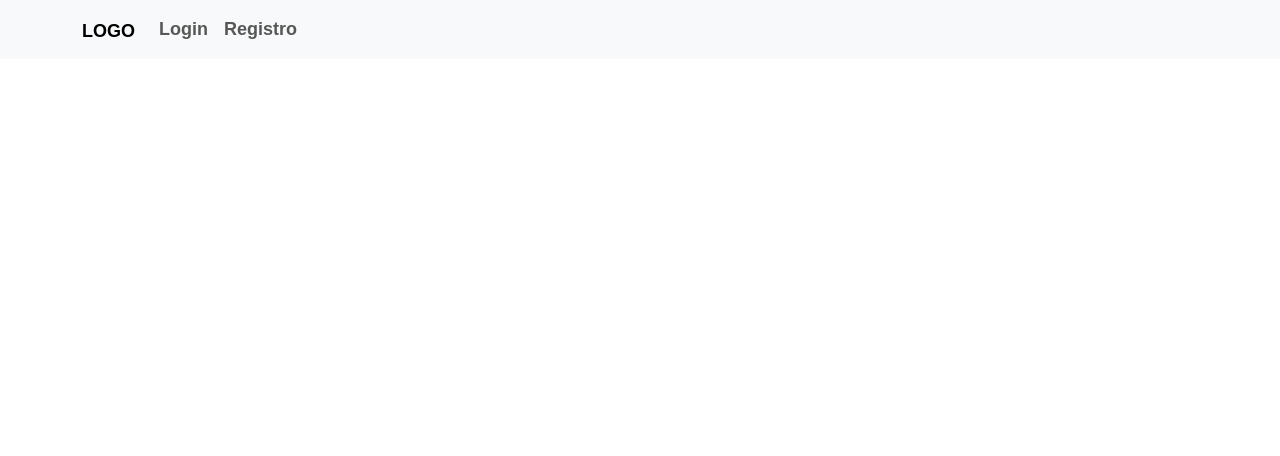
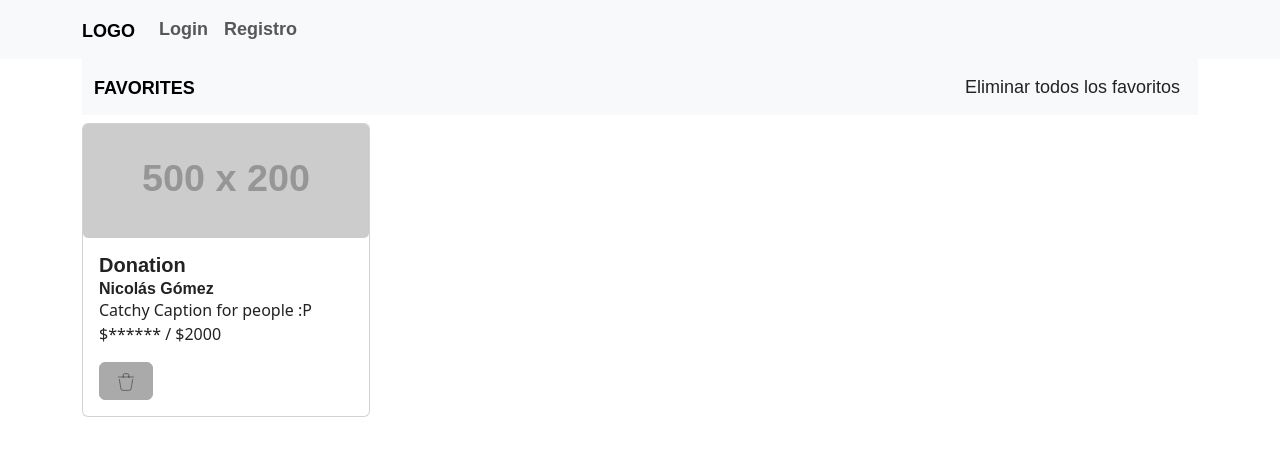
Before and after one commit to No-Country/C9-30-m-JavaReact, a React (Vite) app in the folder frontend/: page /favorites in a window 1280 px wide. Before the commit this address had no page. Shown: the top 456 px of the page. Built offline with nearby package versions, Linux system fonts and the light colour scheme; a web font is replaced by a local one.

Commit message:
add favorite pages

```diff
--- a/frontend/src/App.jsx
+++ b/frontend/src/App.jsx
@@ -2,7 +2,9 @@ import { Container } from "react-bootstrap";
 import { BrowserRouter, Route, Routes } from "react-router-dom";
 import AppNavbar from "./components/AppNavbar";
 import AuthProvider from "./context/AuthContext";
+import Favoritepag from "./context/FavoriteContext";
 import "./styles/App.scss";
+import Favorites from "./views/Favorites";
 import Home from "./views/Home";
 import Login from "./views/Login";
 import Perfil from "./views/Perfil";
@@ -11,6 +13,7 @@ import Registro from "./views/Registro";
 function App() {
   return (
     <div className="App">
+       <Favoritepag>
       <AuthProvider>
         <AppNavbar />
         <Container>
@@ -20,10 +23,12 @@ function App() {
               <Route path="/login" element={<Login />} />
               <Route path="/registro" element={<Registro />} />
               <Route path="/perfil" element={<Perfil />} />
+              <Route path="/favorites" element={<Favorites />} />
             </Routes>
           </BrowserRouter>
         </Container>
       </AuthProvider>
+      </Favoritepag>
     </div>
   );
 }
--- a/frontend/src/components/AppNavbar.jsx
+++ b/frontend/src/components/AppNavbar.jsx
@@ -19,7 +19,7 @@ const AppNavbar = () => {
             ) : (
               <>
                 <Nav.Link href="/perfil">Perfil</Nav.Link>
-                <Nav.Link href="/perfil">Favoritos</Nav.Link>
+                <Nav.Link href="/favorites">Favoritos</Nav.Link>
               </>
             )}
           </Nav>
--- /dev/null
+++ b/frontend/src/context/FavoriteContext.jsx
@@ -0,0 +1,42 @@
+import { createContext, useContext, useState } from "react";
+
+export const favoriteContext = createContext();
+
+export const useAuth = () => {
+    const context = useContext(favoriteContext);
+    if (!context) throw new Error("No auth provider");
+    return context;
+  };
+
+function Favoritepag({children}) {
+  const [favorites] = useState({
+    proyectname: "Donation",
+    pymesname: "Nicolás Gómez",
+    containertext: "Catchy Caption for people :P",
+    money: "$****** / $2000",
+  },
+  {
+    proyectname: "Donation",
+    pymesname: "Nicolás Gómez",
+    containertext: "Catchy Caption for people :P",
+    money: "$****** / $2000",
+  },
+  {
+    proyectname: "Donation",
+    pymesname: "Nicolás Gómez",
+    containertext: "Catchy Caption for people :P",
+    money: "$****** / $2000",
+  }
+   );
+
+  return (
+    <div className="Favoritepag">
+      <favoriteContext.Provider
+        value={{ favorites }}
+      >{children}
+      </favoriteContext.Provider>
+    </div>
+  );
+}
+
+export default Favoritepag;
--- /dev/null
+++ b/frontend/src/views/Favorites.jsx
@@ -0,0 +1,60 @@
+import React from "react";
+import { useAuth } from "../context/FavoriteContext";
+
+import Button from "react-bootstrap/Button";
+import Card from "react-bootstrap/Card";
+import Container from "react-bootstrap/Container";
+import Navbar from "react-bootstrap/Navbar";
+
+function Favorites() {
+  const { favorites } = useAuth();
+  return (
+    <>
+      <Navbar bg="light" className="d-flex flex-column mb-2 border-0">
+        <Container>
+          <Navbar.Brand>Favorites</Navbar.Brand>
+          <button className=" bg-transparent text-dark border-0 ">
+            Eliminar todos los favoritos{" "}
+          </button>
+        </Container>
+      </Navbar>
+
+      <Card style={{ width: "18rem" }}>
+        <Card.Img
+          className="d-block w-100"
+          src="https://dummyimage.com/500x200/a3a3a3/fff.png&text=image1"
+          alt="Imagen 1"
+        />
+        <Card.Body>
+          <Card.Title>{favorites.proyectname} </Card.Title>
+          <Card.Subtitle> {favorites.pymesname} </Card.Subtitle>
+          <Card.Text>
+            {favorites.containertext} {favorites.money}
+          </Card.Text>
+          <Button variant="secondary">
+            <svg
+              width="20px"
+              height="20px"
+              viewBox="0 0 24 24"
+              stroke-width="0.5"
+              fill="none"
+              xmlns="http://www.w3.org/2000/svg"
+              color="#000000"
+            >
+              <path
+                d="M20 9l-1.995 11.346A2 2 0 0116.035 22h-8.07a2 2 0 01-1.97-1.654L4 9M21 6h-5.625M3 6h5.625m0 0V4a2 2 0 012-2h2.75a2 2 0 012 2v2m-6.75 0h6.75"
+                stroke="#000000"
+                stroke-width="0.5"
+                stroke-linecap="round"
+                stroke-linejoin="round"
+              >
+              </path>
+            </svg>
+          </Button>
+        </Card.Body>
+      </Card>
+    </>
+  );
+}
+
+export default Favorites;
--- a/frontend/src/views/Login.jsx
+++ b/frontend/src/views/Login.jsx
@@ -6,7 +6,7 @@ import { FaGoogle, FaFacebookSquare, FaApple } from "react-icons/fa";
 import { useAuth } from "../context/AuthContext";
 
 const Login = () => {
-  const { login } = useAuth();
+   const { login } = useAuth();
   const navigate = useNavigate();
 
   const [user, setUser] = useState({
--- a/frontend/src/views/Registro.jsx
+++ b/frontend/src/views/Registro.jsx
@@ -11,6 +11,7 @@ import {
 import { createUser } from "../petitions";
 import { useNavigate } from "react-router-dom";
 import { FaGoogle, FaFacebookSquare, FaApple } from "react-icons/fa";
+import { useAuth } from "../context/AuthContext";
 
 const Registro = () => {
   const { register } = useAuth();
```
Also changed, not shown: frontend/src/context/AuthContext.jsx (+6 -2 lines).
